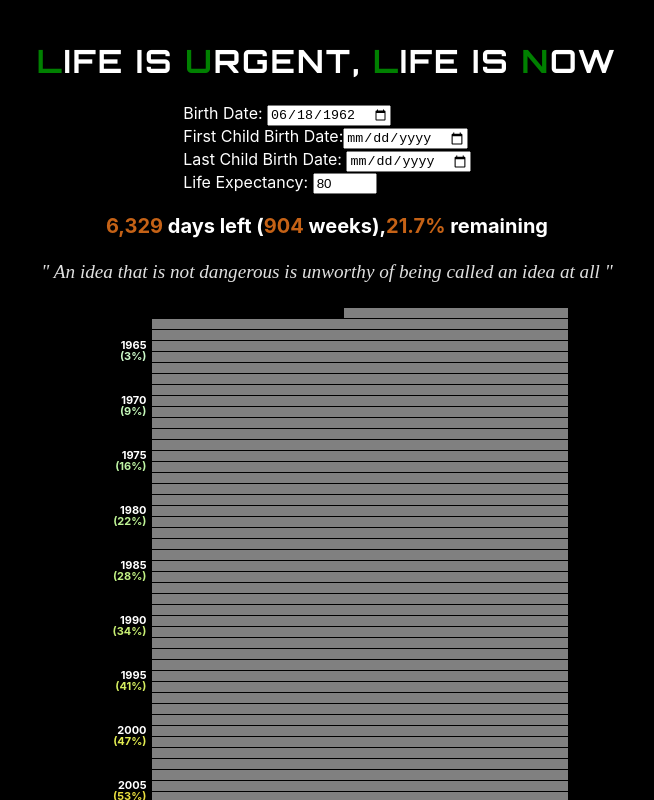
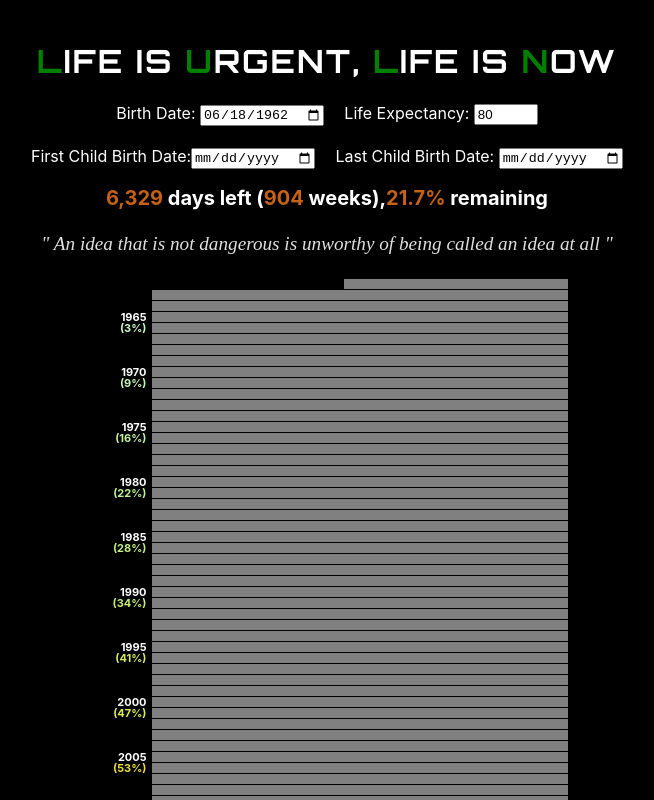
Before and after one commit to apolloydy/luln, a React (Create React App) app: page / in a window 1280 px wide. Shown: the top 800 px of the page, without its empty margins (313-967 px from the left). Built offline with nearby package versions, Linux system fonts and the light colour scheme.

Commit message:
udpate pct

```diff
--- a/src/App.js
+++ b/src/App.js
@@ -205,6 +205,7 @@ const App = () => {
       </h1>
       <div className="input-container">
         <label>Birth Date: <input type="date" value={birthDate} onChange={(e) => setBirthDate(e.target.value)} /></label>
+        <label>Life Expectancy: <input type="number" value={lifeExpectancy} onChange={(e) => setLifeExpectancy(Number(e.target.value))} min="1" max="120" /></label>
         <label>
           First Child Birth Date:
           <input type="date"
@@ -212,7 +213,6 @@ const App = () => {
             onChange={(e) => setFirstChildBirth(e.target.value || null)} />
         </label>
         <label>Last Child Birth Date: <input type="date" value={lastChildBirth ? lastChildBirth : ""} onChange={(e) => setLastChildBirth(e.target.value || null)} /></label>
-        <label>Life Expectancy: <input type="number" value={lifeExpectancy} onChange={(e) => setLifeExpectancy(Number(e.target.value))} min="1" max="120" /></label>
       </div>
       <h2 style={{ fontSize: "20px" }}>
         <span
--- a/src/styles.css
+++ b/src/styles.css
@@ -41,10 +41,12 @@
 
 .input-container {
   display: flex;
-  flex-direction: column;
-  align-items: flex-start;
-  margin: 20px auto;
-  width: fit-content;
+  flex-wrap: wrap; /* 允许换行 */
+  justify-content: center; /* 让内容在整个页面居中 */
+  align-items: center; /* 垂直方向居中 */
+  max-width: 600px; /* 限制宽度，确保 3 个一行 */
+  margin: 0 auto; /* 居中 */
+  gap: 20px; /* 控制每个 legend 之间的间距 */
 }
 
 
```
